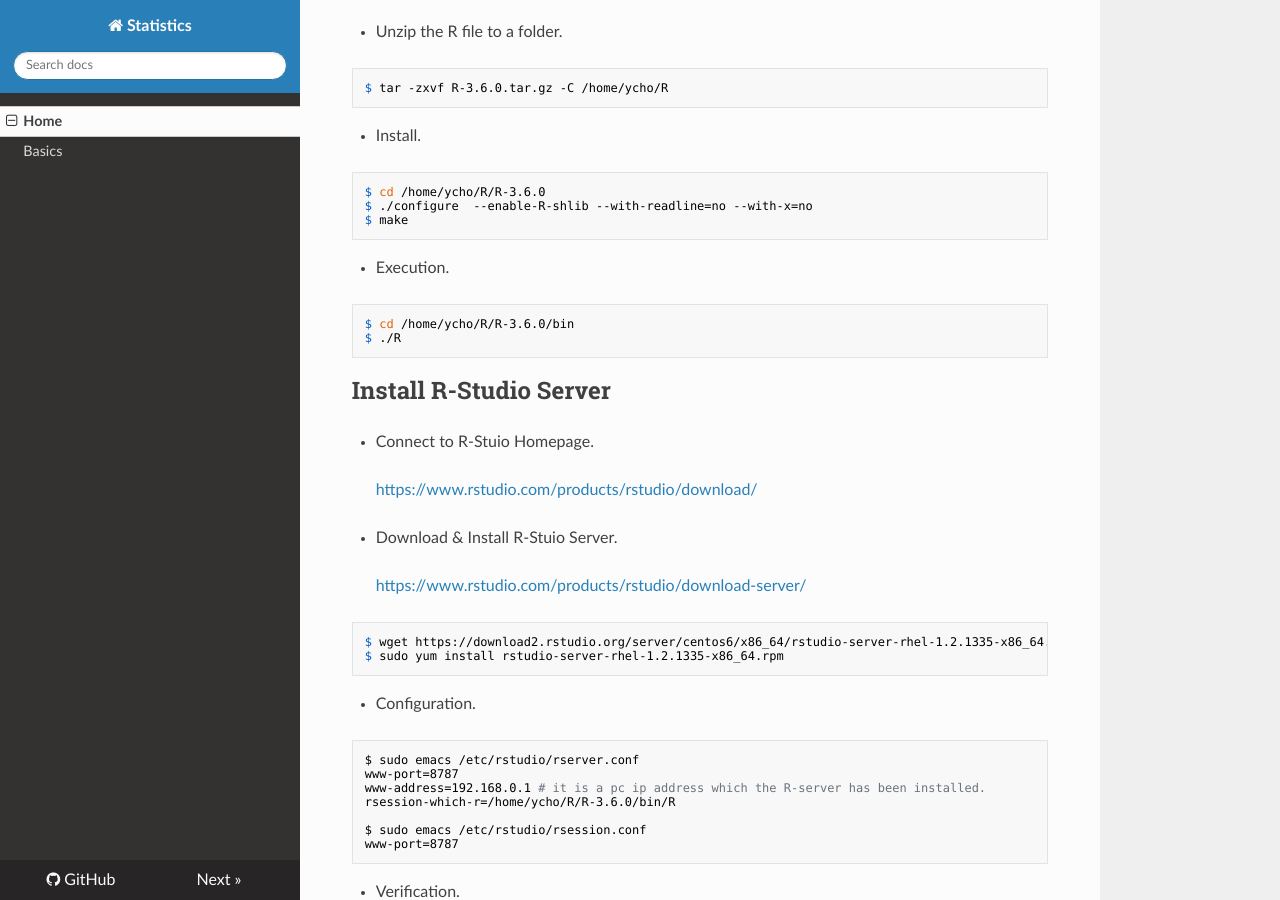
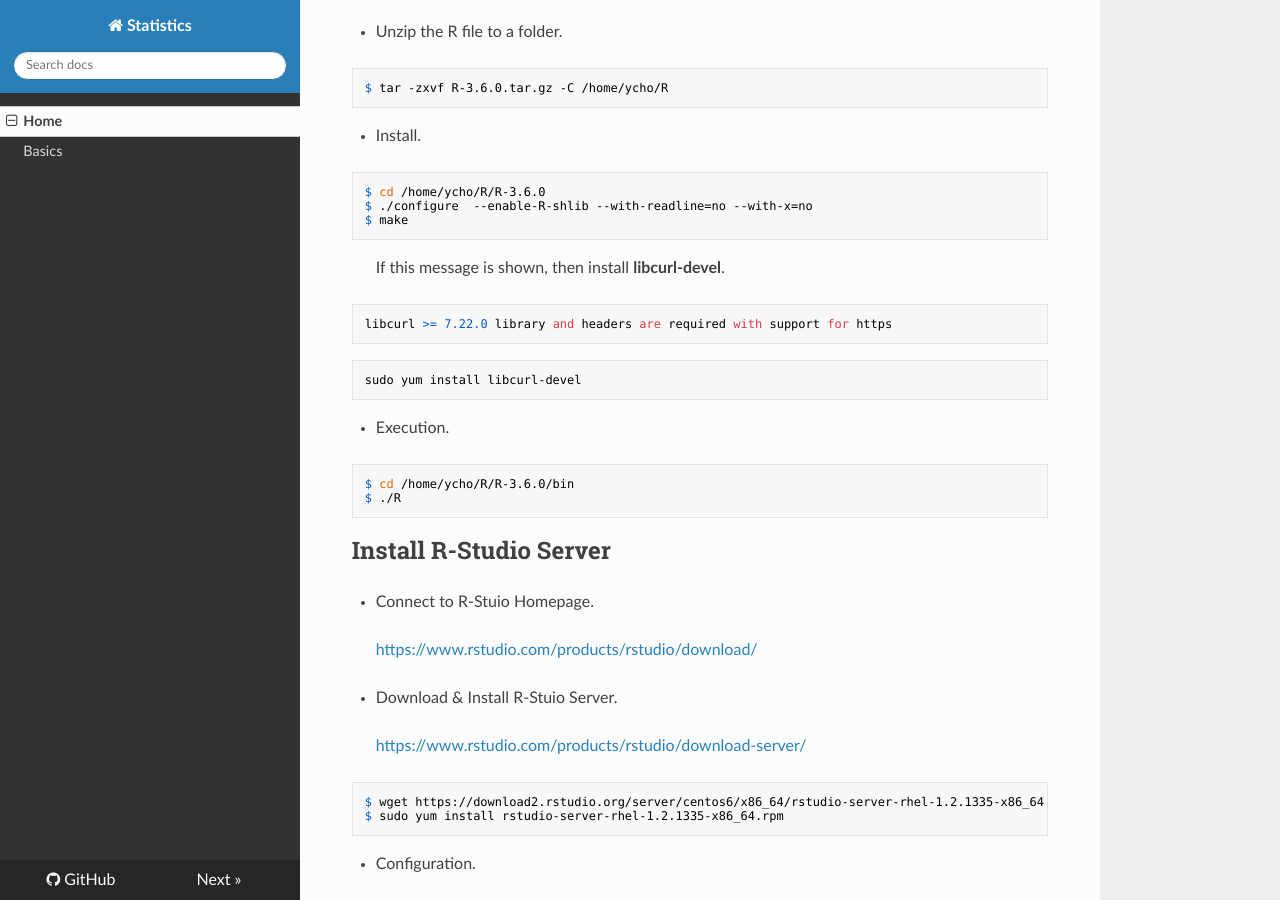
Before and after one commit to WonyoungCho/Statistics, an MkDocs documentation site: the page built from docs/index.md, in a window 1280 px wide and 900 px high, scrolled down 643 px. Built offline with MkDocs 1.6.1, drawn with Linux system fonts in a browser that asks for light colours; nearby versions of some CDN libraries; old or Windows-style settings are respelled for this version of MkDocs.

Commit message:
Update index.md

````diff
--- a/docs/index.md
+++ b/docs/index.md
@@ -33,6 +33,13 @@ $ tar -zxvf R-3.6.0.tar.gz -C /home/ycho/R
 $ cd /home/ycho/R/R-3.6.0
 $ ./configure  --enable-R-shlib --with-readline=no --with-x=no
 $ make
+```
+> If this message is shown, then install **libcurl-devel**.
+```
+libcurl >= 7.22.0 library and headers are required with support for https
+```
+```
+sudo yum install libcurl-devel
 ```
 
 - Execution.
````
